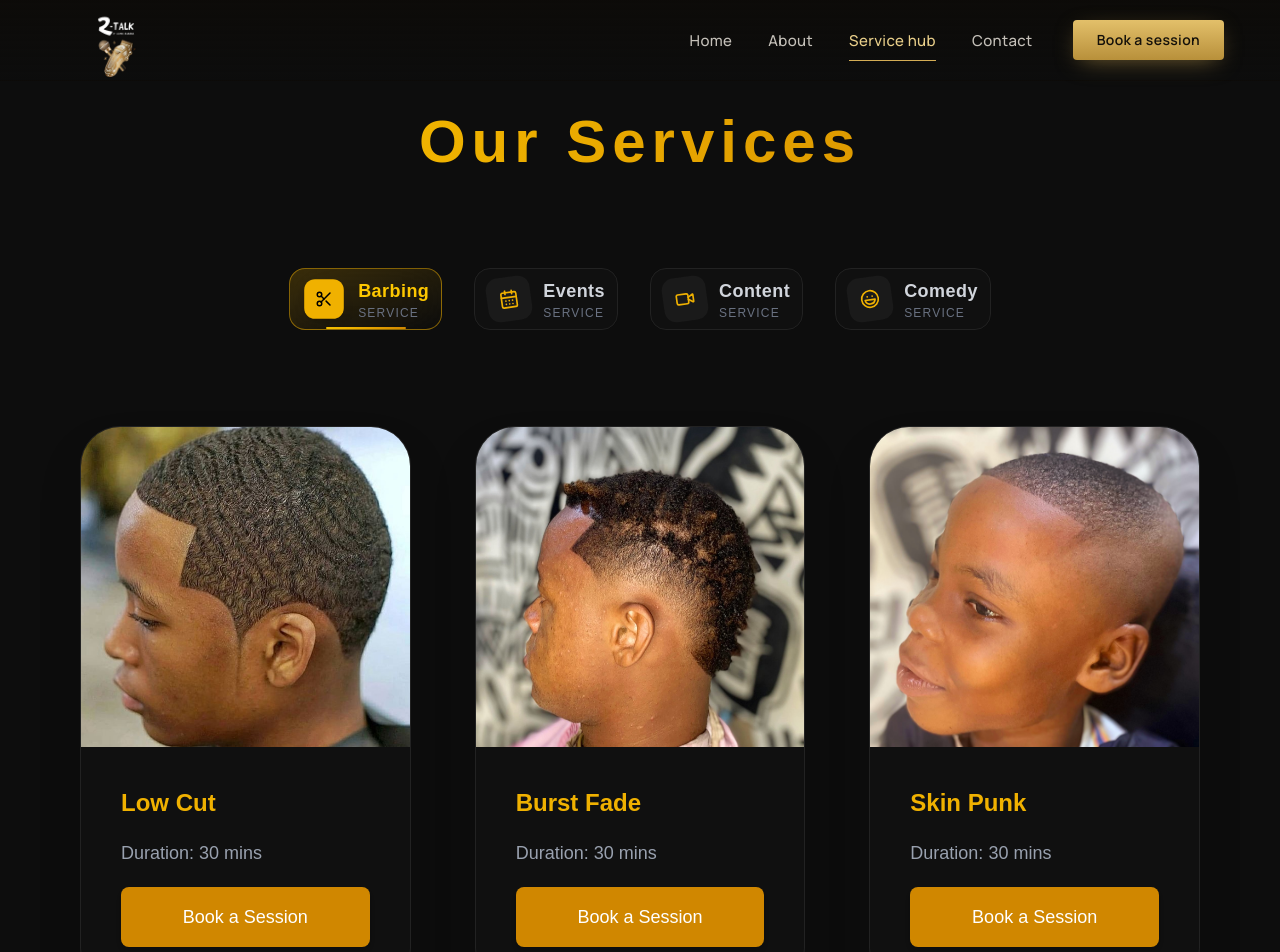
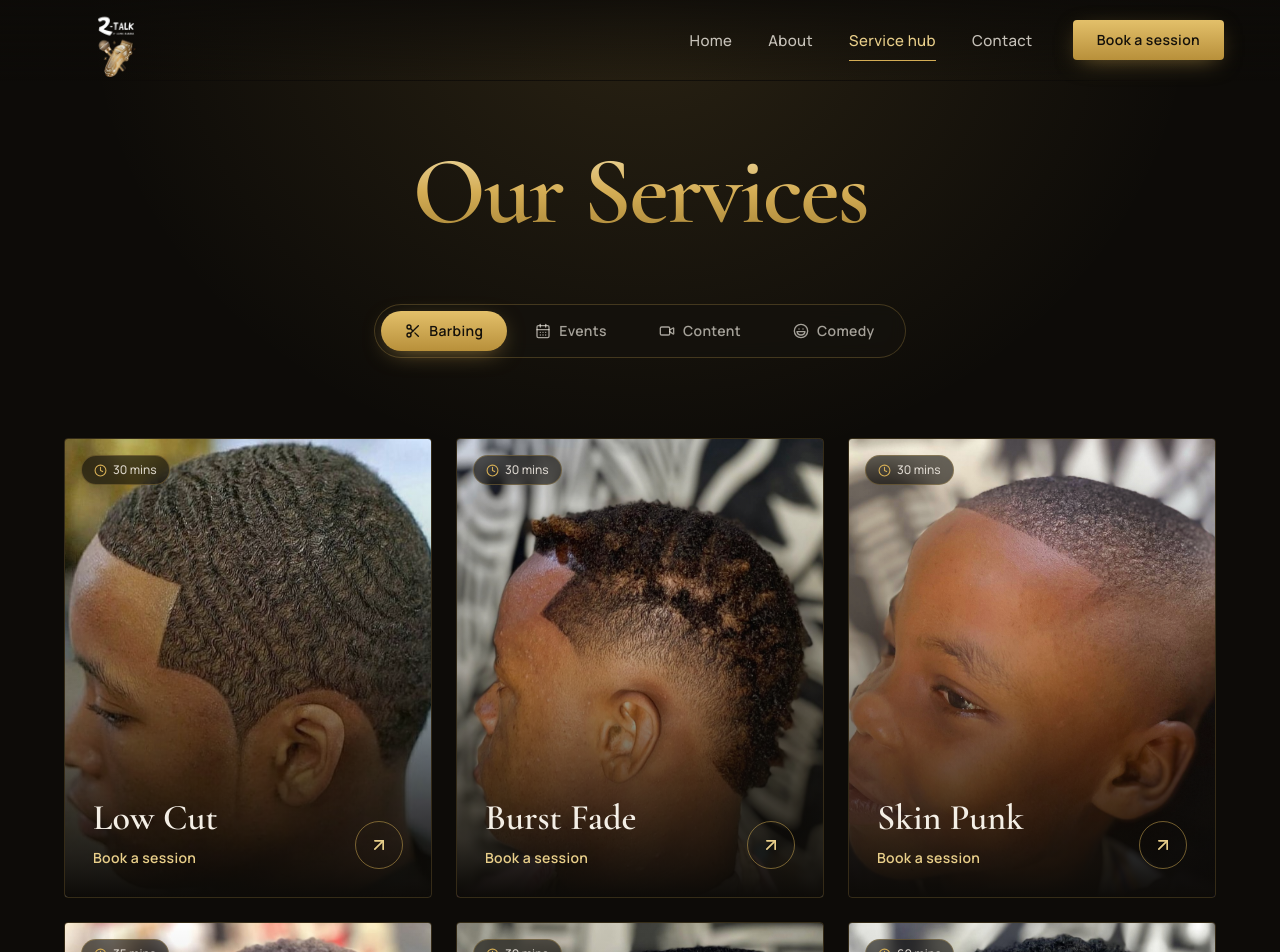
Before and after one commit to King-web-cell-05/2talk, a Next.js app: page /servicehub in a window 1280 px wide. Shown: the top 952 px of the page. Built offline with nearby package versions, Linux system fonts and the light colour scheme.

Commit message:
Enhance Servicehub component with improved layout, accessibility features, and service organization

```diff
--- a/components/Servicehub.tsx
+++ b/components/Servicehub.tsx
@@ -1,16 +1,31 @@
-/* eslint-disable react/no-unescaped-entities */
 "use client";
 
 import { useState } from "react";
-import { motion, AnimatePresence } from "framer-motion";
-import { useRouter } from "next/navigation";
-import Button from "@/components/ui/button";
+import Image from "next/image";
+import Link from "next/link";
+import { AnimatePresence, motion, useReducedMotion } from "framer-motion";
 import {
   Scissors,
   CalendarDays,
   Video,
   Laugh,
+  Clock,
+  ArrowUpRight,
 } from "lucide-react";
+import { Cormorant_Garamond, Manrope } from "next/font/google";
+
+const display = Cormorant_Garamond({
+  subsets: ["latin"],
+  weight: ["500", "600", "700"],
+  style: ["normal", "italic"],
+  variable: "--font-display",
+});
+
+const body = Manrope({
+  subsets: ["latin"],
+  weight: ["400", "500", "600"],
+  variable: "--font-body",
+});
 
 type ServiceType = "barbing" | "events" | "content" | "comedy";
 
@@ -31,200 +46,222 @@ const barbingServices = [
   { id: 7, name: "Side Cut", image: "/side-cut.jpg", duration: "45 mins" },
 ];
 
-const eventServices = [
+const otherServices: Record<
+  Exclude<ServiceType, "barbing">,
+  { title: string; desc: string }[]
+> = {
+  events: [
     { title: "Event Planning", desc: "End-to-end planning for weddings, parties & corporate events." },
     { title: "MC / Hosting", desc: "High-energy hosting that keeps your audience locked in." },
     { title: "Stage Management", desc: "Smooth coordination and professional event flow." },
-];
-
-const contentServices = [
+  ],
+  content: [
     { title: "Video Content", desc: "Cinematic video creation for brands & individuals." },
     { title: "Social Media Content", desc: "Short-form content designed to perform." },
     { title: "Brand Storytelling", desc: "Creative narratives that elevate your brand." },
-];
-
-const comedyServices = [
+  ],
+  comedy: [
     { title: "Stand-Up Comedy", desc: "Live comedy performances for events & shows." },
     { title: "Comedy Skits", desc: "Relatable skits crafted for digital platforms." },
     { title: "Comedy Hosting", desc: "Fun, engaging hosting with natural crowd control." },
-];
+  ],
+};
+
+const ease = [0.22, 1, 0.36, 1] as const;
+
+const focusRing =
+  "focus-visible:outline focus-visible:outline-2 focus-visible:outline-offset-4 focus-visible:outline-[#e3c06a]";
 
 export default function ServicesPage() {
   const [activeService, setActiveService] = useState<ServiceType>("barbing");
-  const router = useRouter();
+  const reduce = useReducedMotion();
 
   return (
-    <section className="w-full min-h-screen bg-[#0D0D0D] text-white py-28 px-6 md:px-20">
+    <section
+      aria-labelledby="services-title"
+      className={`${display.variable} ${body.variable} relative isolate min-h-screen w-full overflow-hidden bg-[#0d0b08] px-6 pb-24 pt-36 text-[#f4efe6] [font-family:var(--font-body)] md:px-16 md:pb-32`}
+    >
+      {/* Soft top glow */}
+      <div
+        aria-hidden
+        className="pointer-events-none absolute left-1/2 top-0 -z-10 h-[30rem] w-[70rem] max-w-full -translate-x-1/2 bg-[radial-gradient(ellipse_at_top,rgba(212,173,85,0.14),transparent_70%)]"
+      />
+
+      <div className="mx-auto max-w-7xl">
         {/* Title */}
-      <motion.h1
-        initial={{ opacity: 0, y: 40 }}
+        <motion.header
+          initial={{ opacity: 0, y: reduce ? 0 : 24 }}
           animate={{ opacity: 1, y: 0 }}
-        transition={{ duration: 0.8 }}
-        className="
-          text-center text-4xl md:text-6xl font-extrabold tracking-widest
-          text-transparent bg-clip-text bg-gradient-to-r from-yellow-400 to-yellow-600
-          mb-24
-        "
+          transition={{ duration: reduce ? 0 : 0.8, ease }}
+          className="text-center"
         >
+          <h1
+            id="services-title"
+            className="[font-family:var(--font-display)] text-6xl font-semibold leading-none tracking-tight md:text-8xl"
+          >
+            <span className="bg-gradient-to-b from-[#f6e7b4] via-[#d4ad55] to-[#9c7a2e] bg-clip-text text-transparent">
               Our Services
-      </motion.h1>
+            </span>
+          </h1>
+        </motion.header>
 
-      {/* =========================
-          ADVANCED SERVICE TABS
-         ========================= */}
-      <div className="flex flex-wrap justify-center gap-8 mb-24 relative">
+        {/* Pill switcher */}
+        <div className="mt-12 flex justify-center md:mt-16">
+          <div
+            role="group"
+            aria-label="Choose a service type"
+            className="inline-flex max-w-full items-center gap-1 rounded-full border border-[#d4ad55]/25 bg-[#15120d]/80 p-1.5 backdrop-blur"
+          >
             {serviceTabs.map(({ id, label, icon: Icon }) => {
               const isActive = activeService === id;
 
               return (
-            <motion.button
+                <button
                   key={id}
+                  type="button"
+                  aria-pressed={isActive}
                   onClick={() => setActiveService(id)}
-              whileHover={{ y: -3 }}
-              whileTap={{ scale: 0.95 }}
-              className={`
-                relative overflow-hidden
-                flex items-center gap-3 px-3 py-2 rounded-2xl
-                border backdrop-blur-xl transition-all duration-300
-                ${
+                  className={`relative flex items-center gap-2 rounded-full px-4 py-2.5 text-sm font-semibold tracking-wide transition-colors duration-300 sm:px-6 ${focusRing} ${
                     isActive
-                    ? "border-yellow-500/50 bg-gradient-to-br from-yellow-500/20 via-yellow-500/10 to-transparent "
-                    : "border-[#222] bg-[#121212]/80 hover:border-yellow-600/40"
-                }
-              `}
-            >
-
-
-              {/* Icon */}
-              <motion.div
-                animate={{
-                  scale: isActive ? 0.9 : 1,
-                  rotate: isActive ? 0 : -8,
-                }}
-                transition={{ duration: 0.3 }}
-                className={`
-                  relative z-10 p-3 rounded-xl
-                  ${
-                    isActive
-                      ? "bg-yellow-500 text-black shadow-lg"
-                      : "bg-[#1a1a1a] text-yellow-500"
-                  }
-                `}
-              >
-                <Icon className="w-5 h-5" />
-              </motion.div>
-
-              {/* Label */}
-              <div className="relative z-10 text-left">
-                <p
-                  className={`text-lg font-semibold tracking-wide ${
-                    isActive ? "text-yellow-400" : "text-gray-300"
+                      ? "text-[#14100a]"
+                      : "text-[#f4efe6]/65 hover:text-[#f4efe6]"
                   }`}
                 >
-                  {label}
-                </p>
-                <p className="text-xs uppercase tracking-widest text-gray-500">
-                  Service
-                </p>
-              </div>
-
-              {/* Bottom indicator */}
                   {isActive && (
-                <motion.div
-                  layoutId="activeIndicator"
-                  className="absolute bottom-0 left-1/2 h-[2px] w-20 -translate-x-1/2 rounded-full bg-gradient-to-r from-yellow-400 to-yellow-600"
+                    <motion.span
+                      layoutId="serviceTabPill"
+                      aria-hidden
+                      transition={{ duration: reduce ? 0 : 0.45, ease }}
+                      className="absolute inset-0 rounded-full bg-gradient-to-b from-[#e3c06a] to-[#b8903a] shadow-[0_6px_24px_-8px_rgba(212,173,85,0.7)]"
                     />
                   )}
-            </motion.button>
+                  <Icon
+                    className="relative hidden h-4 w-4 sm:block"
+                    strokeWidth={2}
+                    aria-hidden
+                  />
+                  <span className="relative">{label}</span>
+                </button>
               );
             })}
           </div>
+        </div>
 
-      {/* =========================
-          SERVICE CONTENT
-         ========================= */}
+        {/* Content */}
+        <div className="mt-16 md:mt-20">
           <AnimatePresence mode="wait">
-        {activeService === "barbing" && (
-          <motion.div
+            {activeService === "barbing" ? (
+              <motion.ul
                 key="barbing"
-            initial={{ opacity: 0, y: 40 }}
-            animate={{ opacity: 1, y: 0 }}
-            exit={{ opacity: 0 }}
-            transition={{ duration: 0.5 }}
-            className="grid grid-cols-1 sm:grid-cols-2 lg:grid-cols-3 gap-16"
+                initial="hidden"
+                animate="show"
+                exit={{ opacity: 0, transition: { duration: 0.2 } }}
+                variants={{
+                  hidden: {},
+                  show: { transition: { staggerChildren: reduce ? 0 : 0.06 } },
+                }}
+                className="grid grid-cols-1 gap-5 sm:grid-cols-2 lg:grid-cols-3 lg:gap-6"
               >
                 {barbingServices.map((item) => (
+                  <motion.li
+                    key={item.id}
+                    variants={{
+                      hidden: { opacity: 0, y: reduce ? 0 : 24 },
+                      show: {
+                        opacity: 1,
+                        y: 0,
+                        transition: { duration: reduce ? 0 : 0.6, ease },
+                      },
+                    }}
+                  >
+                    <Link
+                      href={`/confirmbooking?styleId=${item.id}`}
+                      aria-label={`Book a session: ${item.name}, ${item.duration}`}
+                      className={`group relative block aspect-[4/5] overflow-hidden rounded-sm border border-[#d4ad55]/20 transition-colors duration-500 hover:border-[#d4ad55]/70 ${focusRing}`}
+                    >
+                      <Image
+                        src={item.image}
+                        alt=""
+                        fill
+                        sizes="(min-width: 1024px) 33vw, (min-width: 640px) 50vw, 100vw"
+                        className="object-cover transition-transform duration-700 ease-out group-hover:scale-105 motion-reduce:transition-none"
+                      />
                       <div
-                key={item.id}
-                className="bg-[#111]/80 border border-[#222] rounded-[2.5rem] overflow-hidden shadow-2xl"
-              >
-                <div className="h-80 overflow-hidden">
-                  <img
-                    src={item.image}
-                    alt={item.name}
-                    className="w-full h-full object-cover hover:scale-110 transition duration-700"
+                        aria-hidden
+                        className="absolute inset-0 bg-gradient-to-t from-[#0d0b08] via-[#0d0b08]/30 to-transparent"
                       />
-                </div>
 
-                <div className="p-10 space-y-5">
-                  <h3 className="text-2xl font-bold text-yellow-500">
+                      {/* Duration chip */}
+                      <span className="absolute left-4 top-4 inline-flex items-center gap-1.5 rounded-full border border-[#d4ad55]/30 bg-[#0d0b08]/60 px-3 py-1.5 text-xs font-medium text-[#f4efe6]/85 backdrop-blur">
+                        <Clock size={13} aria-hidden className="text-[#d4ad55]" />
+                        {item.duration}
+                      </span>
+
+                      {/* Name + CTA */}
+                      <div className="absolute inset-x-0 bottom-0 flex items-end justify-between gap-4 p-6 md:p-7">
+                        <div>
+                          <h3 className="[font-family:var(--font-display)] text-4xl font-semibold leading-none text-[#f4efe6]">
                             {item.name}
                           </h3>
-
-                  <p className="text-gray-400 text-lg">
-                    Duration: {item.duration}
+                          <span className="mt-3 inline-block text-sm font-semibold tracking-wide text-[#e9cf8a]">
+                            Book a session
+                          </span>
+                        </div>
+                        <span
+                          aria-hidden
+                          className="flex h-12 w-12 shrink-0 items-center justify-center rounded-full border border-[#d4ad55]/50 text-[#e9cf8a] transition-all duration-300 group-hover:border-[#e3c06a] group-hover:bg-[#e3c06a] group-hover:text-[#14100a]"
+                        >
+                          <ArrowUpRight size={20} />
+                        </span>
+                      </div>
+                    </Link>
+                  </motion.li>
+                ))}
+              </motion.ul>
+            ) : (
+              <motion.ul
+                key={activeService}
+                initial={{ opacity: 0, y: reduce ? 0 : 24 }}
+                animate={{ opacity: 1, y: 0 }}
+                exit={{ opacity: 0, transition: { duration: 0.2 } }}
+                transition={{ duration: reduce ? 0 : 0.5, ease }}
+                className="border-b border-[#d4ad55]/20"
+              >
+                {otherServices[activeService].map((item, idx) => (
+                  <li key={item.title} className="border-t border-[#d4ad55]/20">
+                    <Link
+                      href="/contact"
+                      className={`group grid items-center gap-x-10 gap-y-3 px-2 py-9 transition-colors duration-300 hover:bg-[#d4ad55]/[0.04] md:grid-cols-[5rem_minmax(0,1fr)_minmax(0,1fr)_auto] md:px-6 md:py-12 ${focusRing}`}
+                    >
+                      <span
+                        aria-hidden
+                        className="[font-family:var(--font-display)] text-3xl italic text-[#d4ad55]/60 md:text-4xl"
+                      >
+                        {String(idx + 1).padStart(2, "0")}
+                      </span>
+                      <h3 className="[font-family:var(--font-display)] text-4xl font-semibold leading-tight text-[#f4efe6] transition-colors duration-300 group-hover:text-[#e9cf8a] md:text-5xl">
+                        {item.title}
+                      </h3>
+                      <p className="max-w-md leading-relaxed text-[#f4efe6]/65">
+                        {item.desc}
                       </p>
-
-                  <Button
-                    className="w-full py-4 bg-yellow-600 hover:bg-yellow-500 text-black text-lg"
-                    onClick={() =>
-                      router.push(`/confirmbooking?styleId=${item.id}`)
-                    }
+                      <span className="inline-flex items-center gap-3 text-sm font-semibold tracking-wide text-[#e9cf8a]">
+                        Contact us
+                        <span
+                          aria-hidden
+                          className="flex h-12 w-12 items-center justify-center rounded-full border border-[#d4ad55]/50 transition-all duration-300 group-hover:border-[#e3c06a] group-hover:bg-[#e3c06a] group-hover:text-[#14100a]"
                         >
-                    Book a Session
-                  </Button>
+                          <ArrowUpRight size={20} />
+                        </span>
+                      </span>
+                    </Link>
+                  </li>
+                ))}
+              </motion.ul>
+            )}
+          </AnimatePresence>
         </div>
       </div>
-            ))}
-          </motion.div>
-        )}
-
-        {[eventServices, contentServices, comedyServices].map(
-          (list, index) =>
-            activeService === ["events", "content", "comedy"][index] && (
-              <motion.div
-                key={activeService}
-                initial={{ opacity: 0, y: 40 }}
-                animate={{ opacity: 1, y: 0 }}
-                exit={{ opacity: 0 }}
-                transition={{ duration: 0.5 }}
-                className="grid grid-cols-1 md:grid-cols-3 gap-16"
-              >
-                {list.map((item, idx) => (
-                  <div
-                    key={idx}
-                    className="bg-[#111]/90 border border-[#222] rounded-[2.5rem] p-14 text-center shadow-2xl"
-                  >
-                    <h3 className="text-3xl font-bold text-yellow-500 mb-6">
-                      {item.title}
-                    </h3>
-
-                    <p className="text-gray-400 text-lg mb-10 leading-relaxed">
-                      {item.desc}
-                    </p>
-
-                    <Button
-                      className="px-12 py-4 bg-yellow-600 hover:bg-yellow-500 text-black text-lg"
-                      onClick={() => router.push("/contact")}
-                    >
-                      Contact Us
-                    </Button>
-                  </div>
-                ))}
-              </motion.div>
-            )
-        )}
-      </AnimatePresence>
     </section>
   );
 }
```
Lines whose indentation alone changed are shown as unchanged.
